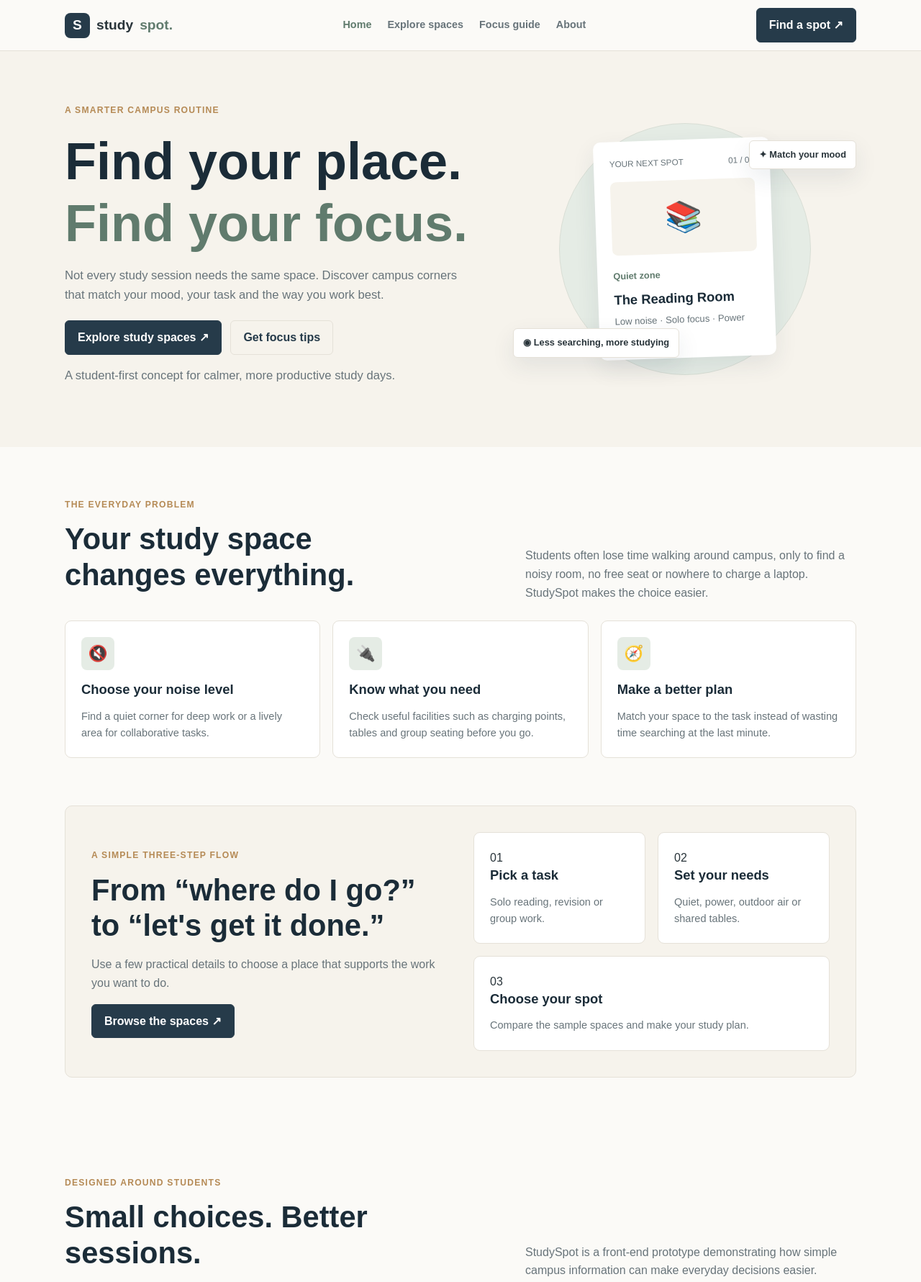
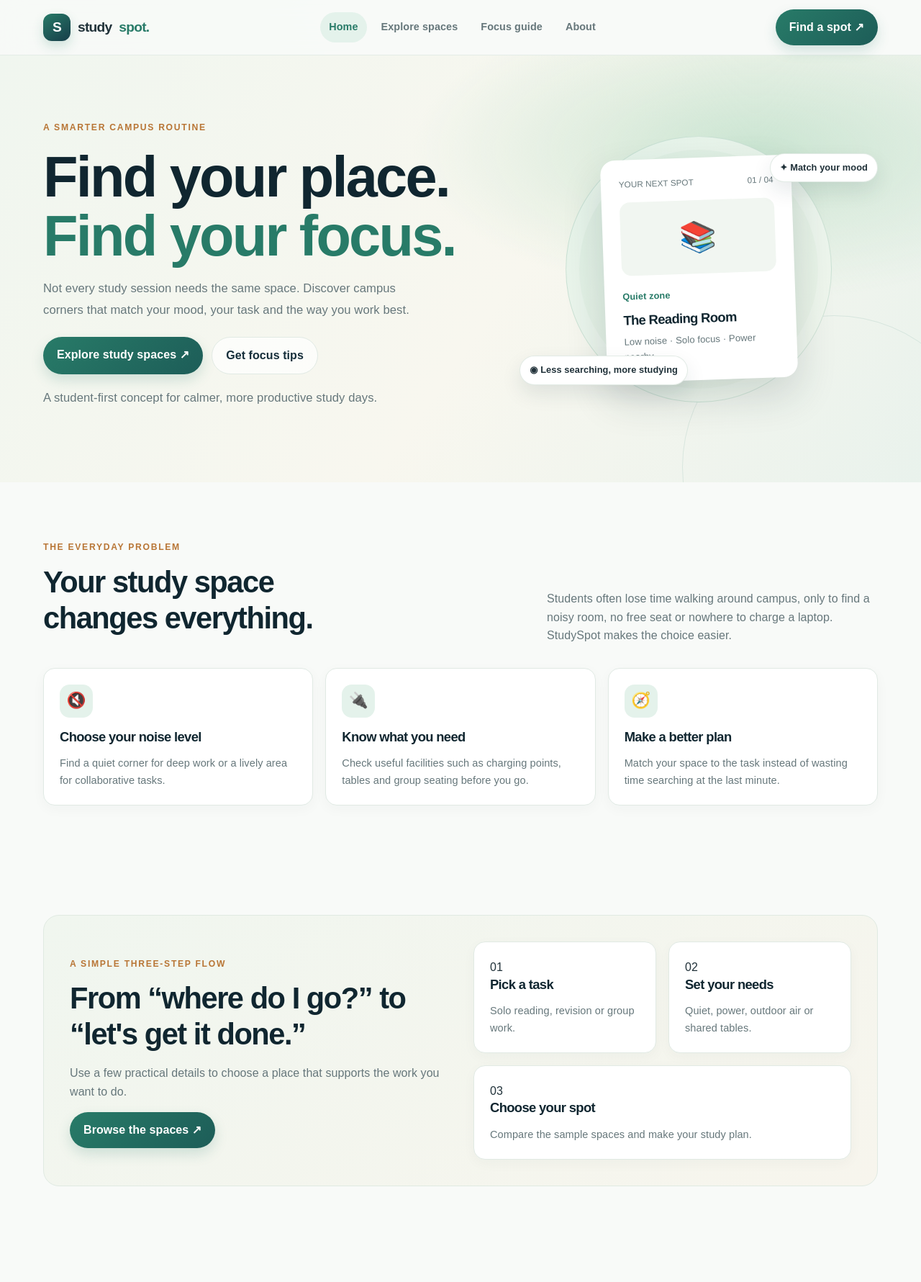
Before and after one commit to utsavsingh37-debug/CSE326-PROJECT-, a plain HTML site: page index.html in a window 1280 px wide. Shown: the top 1781 px of the page at 72% size. Drawn offline with Linux system fonts and the light colour scheme.

Commit message:
Polish StudySpot interface with a modern visual refresh

```diff
--- a/styles.css
+++ b/styles.css
@@ -240,3 +240,215 @@ a:focus-visible, input:focus-visible, button:focus-visible, .filters input:focus
   .clear-button { width: 100%; }
   .nav-links { flex-wrap: wrap; justify-content: flex-start; column-gap: 14px; row-gap: 6px; }
 }
+
+/* Visual refresh: a cleaner, more modern StudySpot experience */
+:root {
+  --navy: #172f3b;
+  --navy-dark: #102630;
+  --sage: #287b68;
+  --sage-light: #e4f2eb;
+  --cream: #f1f6f1;
+  --paper: #f8faf8;
+  --gold: #d18a45;
+  --text: #203139;
+  --muted: #66777b;
+  --line: #e1eae4;
+  --shadow: 0 18px 45px rgba(23, 47, 59, 0.10);
+}
+
+body {
+  background:
+    radial-gradient(circle at 8% 8%, rgba(213, 235, 221, 0.38), transparent 26rem),
+    var(--paper);
+  letter-spacing: 0.005em;
+}
+
+h1, h2, h3 { letter-spacing: -0.035em; }
+.container { width: min(1160px, calc(100% - 44px)); }
+
+.site-header {
+  background: rgba(248, 250, 248, 0.9);
+  border-bottom-color: rgba(225, 234, 228, 0.85);
+  backdrop-filter: blur(16px);
+}
+.nav { min-height: 76px; }
+.brand { gap: 10px; letter-spacing: -0.04em; }
+.brand-mark {
+  width: 38px;
+  height: 38px;
+  border-radius: 12px;
+  background: linear-gradient(145deg, #287b68, #173d49);
+  box-shadow: 0 7px 16px rgba(40, 123, 104, 0.2);
+}
+.nav-links { gap: 8px; }
+.nav-links a {
+  padding: 9px 12px;
+  border-radius: 999px;
+  transition: background 0.2s, color 0.2s;
+}
+.nav-links a:hover, .nav-links a.active {
+  color: var(--sage);
+  background: var(--sage-light);
+}
+.nav-cta, .btn {
+  padding: 12px 19px;
+  border: 0;
+  border-radius: 999px;
+  background: linear-gradient(135deg, #287b68, #1d5d58);
+  box-shadow: 0 8px 18px rgba(40, 123, 104, 0.18);
+  transition: transform 0.2s, box-shadow 0.2s, filter 0.2s;
+}
+.nav-cta:hover, .btn:hover {
+  background: linear-gradient(135deg, #1f6d5d, #174e4c);
+  transform: translateY(-2px);
+  box-shadow: 0 12px 24px rgba(40, 123, 104, 0.23);
+}
+.btn-light {
+  border: 1px solid var(--line);
+  background: rgba(255,255,255,0.72);
+  color: var(--navy);
+  box-shadow: none;
+}
+.btn-light:hover { background: white; color: var(--sage); }
+
+.hero {
+  position: relative;
+  overflow: hidden;
+  padding: 86px 0;
+  background:
+    radial-gradient(ellipse at 82% 22%, rgba(191, 224, 202, 0.78), transparent 32%),
+    linear-gradient(125deg, #f0f6ef 0%, #f8f7ef 55%, #e9f2ec 100%);
+}
+.hero::after {
+  position: absolute;
+  right: -90px;
+  bottom: -190px;
+  width: 420px;
+  height: 420px;
+  border: 1px solid rgba(40, 123, 104, 0.12);
+  border-radius: 50%;
+  content: "";
+  pointer-events: none;
+}
+.hero-grid { position: relative; z-index: 1; gap: 54px; }
+.hero-copy p { max-width: 520px; line-height: 1.8; }
+.hero h1 { font-size: clamp(2.8rem, 6.2vw, 5.1rem); line-height: 1.04; }
+.eyebrow { color: #b87535; letter-spacing: 1.7px; }
+.hero-note { margin-top: 18px; }
+.hero-art { min-height: 370px; }
+.orbit {
+  width: min(370px, 100%);
+  border: 1px solid rgba(40, 123, 104, 0.13);
+  background: linear-gradient(145deg, #dceee2, #edf4e9);
+  box-shadow: inset 0 0 0 18px rgba(255,255,255,0.22);
+}
+.campus-card {
+  width: 265px;
+  padding: 24px;
+  border: 1px solid rgba(255,255,255,0.9);
+  border-radius: 20px;
+  box-shadow: 0 24px 55px rgba(23, 47, 59, 0.16);
+}
+.campus-icon { border-radius: 14px; }
+.float-tag {
+  border: 1px solid rgba(225, 234, 228, 0.95);
+  border-radius: 999px;
+  box-shadow: 0 12px 28px rgba(23, 47, 59, 0.10);
+}
+
+.section { padding: 76px 0; }
+.section-head { margin-bottom: 32px; }
+.feature, .step-card, .guide-card, .stat {
+  border-color: var(--line);
+  border-radius: 16px;
+  box-shadow: 0 5px 18px rgba(23, 47, 59, 0.035);
+  transition: transform 0.22s, box-shadow 0.22s, border-color 0.22s;
+}
+.feature:hover, .step-card:hover, .guide-card:hover, .stat:hover {
+  transform: translateY(-4px);
+  border-color: #c7ded0;
+  box-shadow: var(--shadow);
+}
+.feature-icon { border-radius: 14px; }
+.soft-panel {
+  border-color: #e0eae2;
+  border-radius: 22px;
+  background: linear-gradient(145deg, #f0f6ef, #f7f5ed);
+}
+.stat { border-radius: 14px; }
+.stat strong { color: var(--sage); }
+
+.page-hero {
+  padding: 66px 0 48px;
+  background:
+    radial-gradient(ellipse at 88% 18%, rgba(199, 227, 207, 0.68), transparent 30%),
+    linear-gradient(120deg, #f0f6ef, #f8f7ef);
+}
+.page-hero h1 { line-height: 1.08; }
+.filter-panel {
+  padding: 26px;
+  border-color: var(--line);
+  border-radius: 18px;
+  box-shadow: 0 8px 28px rgba(23, 47, 59, 0.055);
+}
+.search-input {
+  padding: 14px 16px;
+  border-color: #dce7df;
+  border-radius: 12px;
+}
+.search-input:focus { outline: 3px solid rgba(40, 123, 104, 0.16); }
+.clear-button {
+  border-radius: 999px;
+  transition: background 0.2s, transform 0.2s;
+}
+.clear-button:hover { transform: translateY(-1px); }
+.filters label { border-radius: 999px; padding: 8px 14px; }
+.filters input:checked + label {
+  border-color: var(--sage);
+  background: var(--sage);
+}
+.space-card {
+  border-color: var(--line);
+  border-radius: 17px;
+  box-shadow: 0 5px 18px rgba(23, 47, 59, 0.04);
+}
+.space-card:hover { transform: translateY(-5px); box-shadow: var(--shadow); }
+.space-visual { min-height: 150px; }
+.space-info { padding: 21px; }
+.chip { border-radius: 999px; padding: 5px 10px; }
+.empty-note { border-radius: 0 12px 12px 0; }
+
+.callout { border-radius: 0 14px 14px 0; }
+.site-footer {
+  margin-top: 35px;
+  padding: 50px 0 24px;
+  background:
+    radial-gradient(ellipse at 90% 0%, rgba(49, 111, 92, 0.25), transparent 35%),
+    var(--navy-dark);
+}
+.footer-brand .brand-mark { background: linear-gradient(145deg, #287b68, #173d49); }
+.footer-bottom { border-top-color: rgba(255,255,255,0.14); }
+
+@media (max-width: 760px) {
+  .hero { padding: 60px 0 48px; }
+  .hero-grid { gap: 24px; }
+  .hero-art { min-height: 300px; }
+  .section { padding: 58px 0; }
+  .page-hero { padding: 48px 0 36px; }
+}
+@media (max-width: 480px) {
+  .container { width: calc(100% - 30px); }
+  .nav { min-height: 68px; }
+  .nav-links a { padding: 7px 9px; }
+  .hero h1 { font-size: clamp(2.55rem, 12vw, 3.4rem); }
+  .campus-card { width: 225px; }
+  .soft-panel { border-radius: 17px; }
+}
+@media (prefers-reduced-motion: reduce) {
+  html { scroll-behavior: auto; }
+  *, *::before, *::after {
+    transition-duration: 0.01ms !important;
+    animation-duration: 0.01ms !important;
+    scroll-behavior: auto !important;
+  }
+}
```
